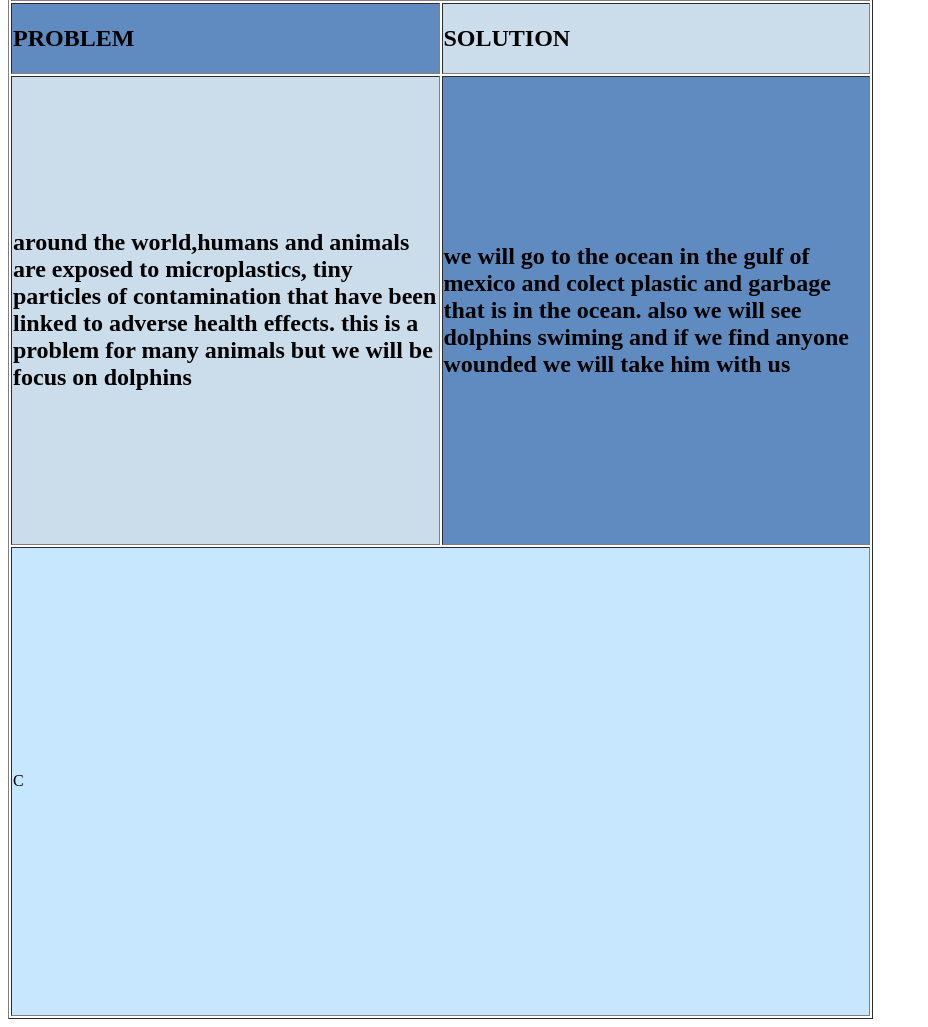
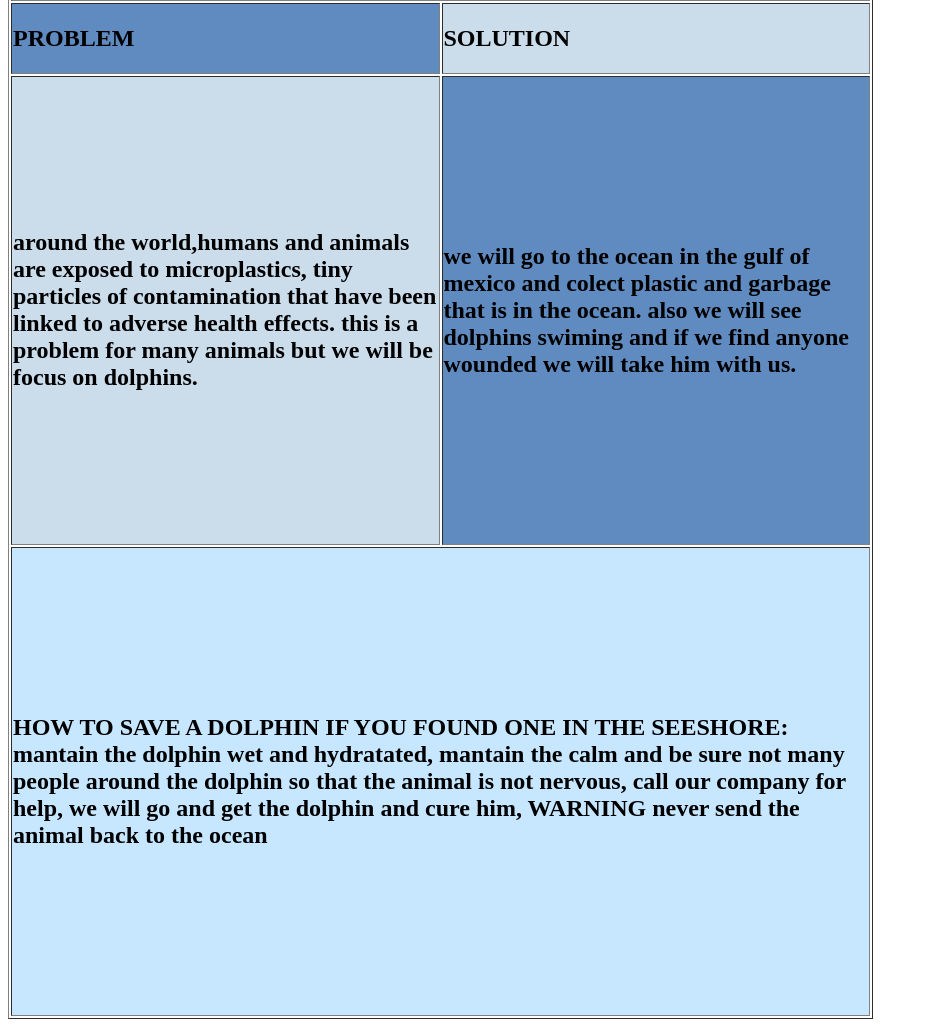
Before and after one commit to Delfinagranja/FINALPROJECT, a plain HTML site: page index.html in a window 1280 px wide. Shown: the part 260-1287 px from the top of the page, without its empty margins (0-928 px from the left). Drawn offline with Linux system fonts and the light colour scheme.

Commit message:
Add files via upload
today i did the css and add some more things to the HTML and finish it to hand it in

```diff
--- a/css.css
+++ b/css.css
@@ -1,6 +1,25 @@
-	body {background: ;}
+	body {background: #CBDCEB;}
 	h2{
-		color: #fff;
+		color: #000000;
 		font-size: 53.8;
 		font-family: canva sans;
+		background-color: #CBDCEB;
 	}
+	h2{
+		color:  #000000;
+		font-size: 53.8;
+		font-family: canva sans;
+		background-color: #608BC1;
+	}
+	h2{
+		color:  #000000;
+		font-size: 120;
+		font-family: canva sans;
+		background-color: #608BC1;
+	}
+	h2{
+		color:  #000000;
+		font-size: 120;
+		font-family: canva sans;
+		background-color: #CBDCEB;
+	}
--- a/index.html
+++ b/index.html
@@ -55,15 +55,18 @@
 		</tr>
 		<tr>
 				<td width="265" height="465" style="background-color: #CBDCEB;">
-				<h2>around the world,humans and animals are exposed to microplastics, tiny particles of contamination that have been linked to adverse health effects. this is a problem for many animals but we will be focus on dolphins</h2>
+				<h2>around the world,humans and animals are exposed to microplastics, tiny particles of contamination that have been linked to adverse health effects. this is a problem for many animals but we will be focus on dolphins.</h2>
 				</td>
 				<td width="265" height="465" style="background-color: #608BC1;">
-					<h2>we will go to the ocean in the gulf of mexico and colect plastic and garbage that is in the ocean. also we will see dolphins swiming and if we find anyone wounded we will take him with us</h2>
+					<h2>we will go to the ocean in the gulf of mexico and colect plastic and garbage that is in the ocean. also we will see dolphins swiming and if we find anyone wounded we will take him with us.</h2>
 				</td>
 
 			</tr>
 			<tr>
-				<td width="265" height="465" colspan="2" style="background-color: #C6E7FF;">C</td>
+				<td width="265" height="465" colspan="2" style="background-color: #C6E7FF;">
+					<h2> HOW TO SAVE A DOLPHIN IF YOU FOUND ONE IN THE SEESHORE:
+						mantain the dolphin wet and hydratated, mantain the calm and be sure not many people around the dolphin so that the animal is not nervous, call our company for help, we will go and get the dolphin and cure him, WARNING never send the animal back to the ocean</h2>
+				</td>
 			</tr>
 	</table>
 
```
